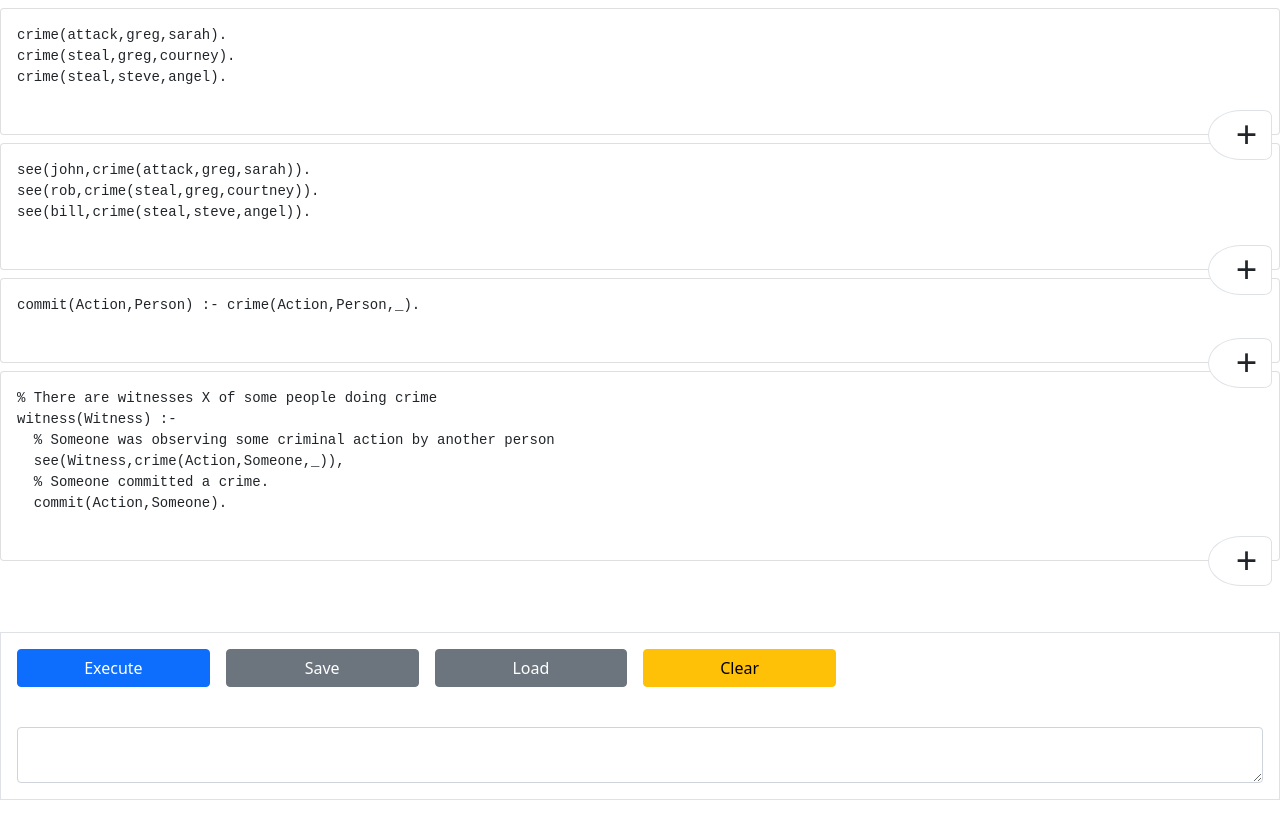
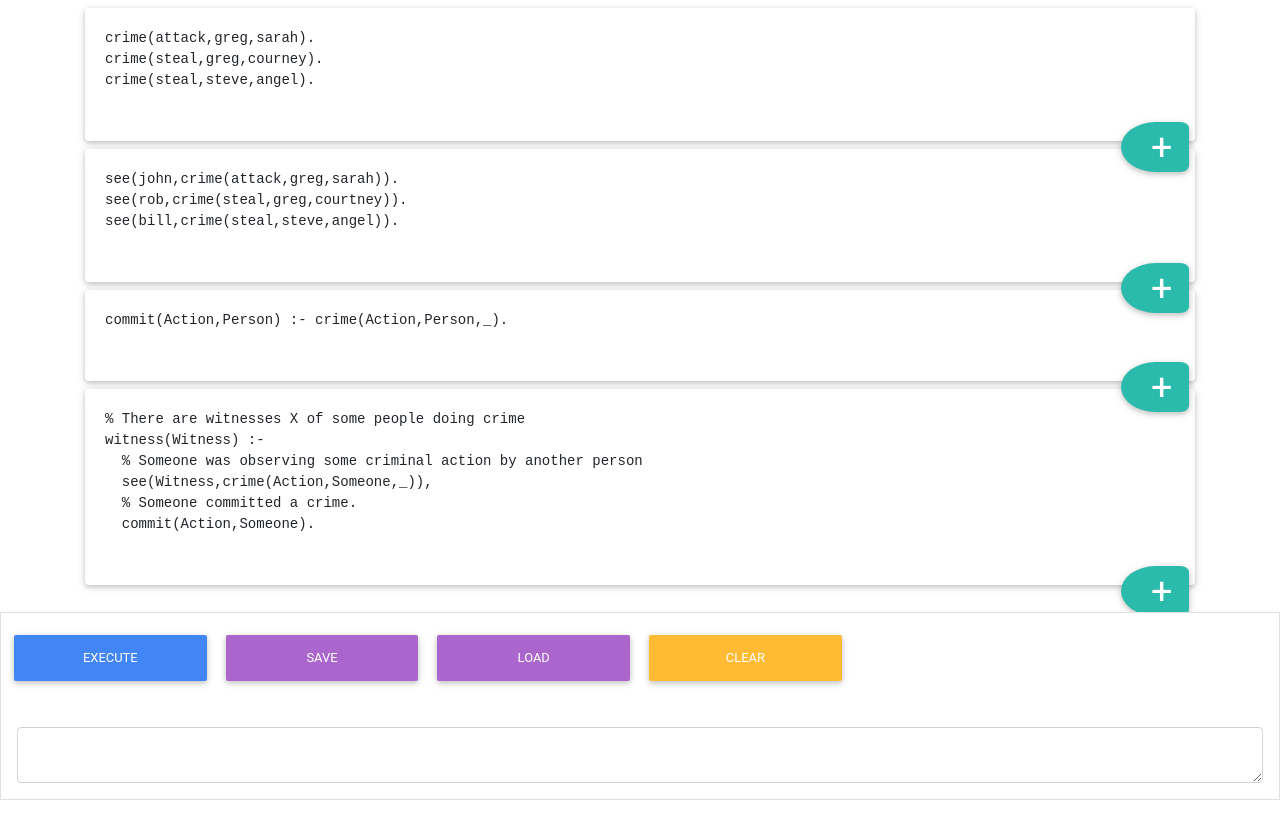
Before and after one commit to lf94/paizo-programmer, a React app: page / in a window 1280 px wide. Shown: the top 838 px of the page. Before the commit the page ends 800 px from the top, so only its background shows below. Built offline with nearby package versions, Linux system fonts and the light colour scheme; the HTML template or start-up script is replaced by a standard one.

Commit message:
A bunch of corrections and use mdbootstrap to look like Android application

```diff
--- a/package.json
+++ b/package.json
@@ -33,5 +33,8 @@
     "typescript": "^4.6.2",
     "webpack": "^5.69.1",
     "webpack-cli": "^4.9.2"
+  },
+  "dependencies": {
+    "mdbootstrap": "^4.20.0"
   }
 }
--- a/src/components/facts.tsx
+++ b/src/components/facts.tsx
@@ -8,11 +8,15 @@ import {
 
 import { InsertionArrow } from './insertion-arrow';
 
-export type Fact = string;
+export interface Fact {
+  id: string;
+  text: string;
+}
+
 export type Facts = Fact[];
 
 interface FactProps {
-  onChange: (fact: Fact) => void;
+  onChange: (text: string) => void;
   onInsert: () => void;
   fact: Fact;
 }
@@ -53,18 +57,18 @@ export const FactItem: FC<FactProps> = ({ onChange, onInsert, fact }) => {
     }
   });
 
-  return <div className="fact-item">
+  return <div className='fact-item'>
     <div className='card'>
       <div className='card-body' onClick={() => setHidden(false)}>
         <pre style={factItemFontStyle} className={showPre} ref={pre}>
-          { fact }
+          { fact.text }
         </pre>
         <div className={showTA + ' mb-4'}>
           <textarea style={factItemFontStyle} className="form-control"
                     onChange={({ target: { value }}) => onChange(value)}
                     ref={textArea}
                     onBlur={() => setHidden(true)}
-                    value={ fact }></textarea>
+                    value={ fact.text }></textarea>
         </div>
       </div>
     </div>
@@ -85,7 +89,7 @@ export const FactList: FC<FactsProps> = ({ onMove, onChange, onInsert, facts })
           ref={provided.innerRef}
           {...provided.droppableProps}>
           { facts.map((f: Fact, index: number) =>
-            <Draggable key={index} draggableId={'fact'+index} index={index}>
+            <Draggable key={f.id} draggableId={f.id} index={index}>
               {(provided, snapshot) => (
                 <div className='mt-2'
                   ref={provided.innerRef}
--- a/src/components/insertion-arrow.tsx
+++ b/src/components/insertion-arrow.tsx
@@ -16,19 +16,19 @@ const insertionArrowStyleInner: CSSProperties = {
   width: '17mm',
   height: '13mm',
   position: 'absolute',
-  right: '2mm',
+  right: '0',
   zIndex: 1,
 };
 const insertionArrowStylePlus: CSSProperties = {
-  left: '7mm',
-  bottom: '1.5mm',
+  left: '-1mm',
+  bottom: '4.5mm',
   fontSize: '10mm',
   position: 'relative',
 };
 
 export const InsertionArrow: FC<Props> = ({ onClick }) =>
   <div onClick={(e) => { e.stopPropagation(); onClick(); }} style={insertionArrowStyleOuter}>
-    <div className='border bg-white' style={insertionArrowStyleInner}>
+    <div className='btn btn-default' style={insertionArrowStyleInner}>
          <span style={insertionArrowStylePlus}>
            +
          </span>
--- a/src/components/question-modal.tsx
+++ b/src/components/question-modal.tsx
@@ -30,7 +30,7 @@ export const QuestionModal: FC<Props> = ({
 }) => {
   return <div className="question-modal">
     <div className='border'>
-      <div className='overflow-scroll mt-3 mb-3 pb-4' style={ { whiteSpace: 'nowrap' } }>
+      <div className='overflow-scroll mt-3 mb-3 pb-4' style={ { whiteSpace: 'nowrap', overflowX: 'scroll' } }>
         <button style={ {...buttonStyles, marginLeft: '1em' } }
                 className={ buttonClasses + ' btn-primary' }
                 onClick={onExecute}>
--- a/src/index.tsx
+++ b/src/index.tsx
@@ -1,10 +1,13 @@
-// @ts-ignore
-import '../node_modules/bootstrap/dist/css/bootstrap.css';
+import '../node_modules/mdbootstrap/css/bootstrap.css';
+import '../node_modules/mdbootstrap/css/mdb.lite.min.css';
+import '../node_modules/mdbootstrap/css/style.css';
 
 import { default as React, FC, useCallback, useEffect, useReducer } from 'react';
 import ReactDOM from 'react-dom';
 import { DraggableLocation } from 'react-beautiful-dnd';
 import { create as createTauSession } from 'tau-prolog';
+
+import './style.css';
 
 import { factsAsText, factsAsBlocks } from './test-data';
 import { FactItem, FactList, Facts } from './components/facts';
@@ -87,16 +90,16 @@ function reducer(state: State, action: ActionData): State {
     }
     case Action.FactInsert: {
       const facts = [...state.facts];
-      facts.splice(action.index! + 1, 0, '');
+      facts.splice(action.index! + 1, 0, { id: Math.random().toString(), text: '' });
       return { ...state, facts };
     }
     case Action.FactChange: {
       const facts = [...state.facts];
-      facts[action.index!] = action.text!;
+      facts[action.index!].text = action.text!;
       return { ...state, facts };
     }
     case Action.FactClear: {
-      const facts = [''];
+      const facts = [{ id: Math.random().toString(), text: '' }];
       return { ...state, facts };
     }
     case Action.FactsLoad: {
@@ -130,7 +133,7 @@ function reducer(state: State, action: ActionData): State {
 const StickyBottom: FC<{}> = (props) =>
   <div className='bg-white'
        style={{
-         position: 'fixed',
+         position: 'sticky',
          left: 0,
          bottom: 0,
          width: '100%',
@@ -157,7 +160,7 @@ const PaizoProlog = () => {
 
   const saveFile = useCallback(async () => {
     const anchor = document.createElement('a');
-    const message = facts.join('\n');
+    const message = facts.map(s => s.text).join('\n');
 
     const encoder = new TextEncoder();
     const data = encoder.encode(message);
@@ -193,7 +196,7 @@ const PaizoProlog = () => {
   useEffect(() => {
     if (display == Display.AnswersModal) {
       const tau = createTauSession();
-      tau.consult(facts.join('\n'), {
+      tau.consult(facts.map(s => s.text).join('\n'), {
         success() {
           tau.query(question, {
             success() {
@@ -211,12 +214,14 @@ const PaizoProlog = () => {
   }, [display]);
 
   return <div className='paizo-prolog'>
+    <div className='container'>
       <FactList
         facts={facts}
         onMove={(facts, source, destination) => dispatch({ type: Action.FactMove, facts, source, destination })}
         onInsert={(index) => dispatch({ type: Action.FactInsert, index })}
         onChange={(index, text) => dispatch({ type: Action.FactChange, index, text })}
       />
+    </div>
     <StickyBottom>
       { display == Display.QuestionModal && <QuestionModal
         text={question}
--- /dev/null
+++ b/src/style.css
@@ -0,0 +1 @@
+html, body, .paizo-prolog, .paizo-prolog > .container { height: 100% }
--- a/src/test-data.ts
+++ b/src/test-data.ts
@@ -17,4 +17,7 @@ witness(Witness) :-
 
 const notEmpty = (s: string) => s !== '' && s !== '\n';
 
-export const factsAsBlocks = (text) => text.split('\n\n').filter(notEmpty);
+export const factsAsBlocks = (text) => text
+  .split('\n\n')
+  .filter(notEmpty)
+  .map((text: string, index: number) => ({ id: text + index, text }));
--- a/webpack.config.js
+++ b/webpack.config.js
@@ -36,6 +36,7 @@ module.exports = {
   output: {
     filename,
     path: path.resolve(__dirname, 'dist'),
+    publicPath: '/'
   },
   plugins: [
     new HtmlWebpackPlugin(),
```
Also changed, not shown: 1 other file (tests, documents, lock files or other folders). Lines whose indentation alone changed are shown as unchanged.
